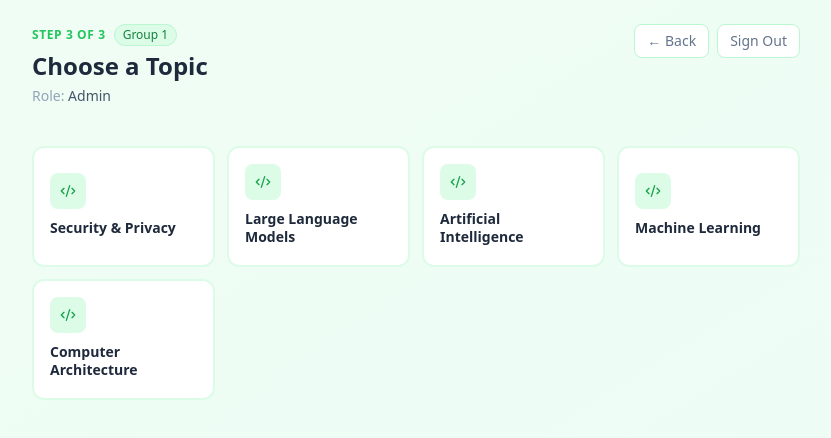
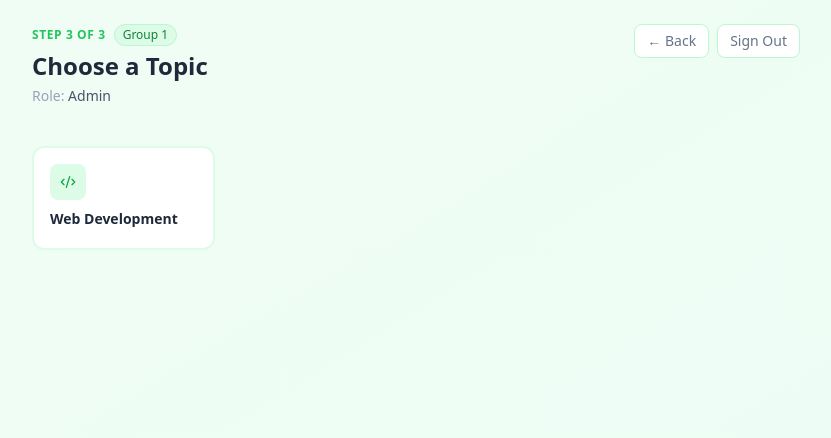
Before and after one commit to yosheejain/cp-agents-low-fid, a React (Vite) app in the folder low-fid-cp-agents/: page /topic in a window 1280 px wide. Shown: the top 438 px of the page, without its empty margins (224-1055 px from the left). Built offline with nearby package versions, Linux system fonts and the light colour scheme; no server answers; sample sign-in values are in the browser's storage.

Commit message:
Update user roles, add user_role to conversations

```diff
--- a/low-fid-cp-agents/src/pages/RoleSelect.jsx
+++ b/low-fid-cp-agents/src/pages/RoleSelect.jsx
@@ -9,7 +9,6 @@ const GROUP_NAMES = { 1: 'Group 1', 2: 'Group 2' }
 const ROLES_BY_GROUP = {
   1: [
     { id: 'designer',      label: 'Designer',       description: '', Icon: PanelLeftOpen },
-    { id: 'product_manager',      label: 'Product Manager',       description: '', Icon: PanelLeftOpen },
   ],
   2: [
     { id: 'software_engineer',      label: 'Software Engineer',       description: 'Developing software', Icon: Computer },
--- a/low-fid-cp-agents/src/pages/TopicSelect.jsx
+++ b/low-fid-cp-agents/src/pages/TopicSelect.jsx
@@ -8,11 +8,7 @@ const GROUP_NAMES = { 1: 'Group 1', 2: 'Group 2' }
 // ── Edit topics per group here ─────────────────────────────────────────────────
 const TOPICS_BY_GROUP = {
   1: [
-    { id: 'privacy_and_security', label: 'Security & Privacy',      description: '',    Icon: Code2          },
-    { id: 'llm', label: 'Large Language Models',       description: '',    Icon: Code2          },
-    { id: 'ai', label: 'Artificial Intelligence',       description: '',    Icon: Code2          },
-    { id: 'ml', label: 'Machine Learning',       description: '',    Icon: Code2          },
-    { id: 'comp_arch', label: 'Computer Architecture',       description: '',    Icon: Code2          },
+    { id: 'web_dev', label: 'Web Development',      description: '',    Icon: Code2          },
   ],
   2: [
     { id: 'llm', label: 'LLM',       description: 'Talks about databases and their use in software development',    Icon: Code2          },
--- a/low-fid-cp-agents/src/pages/UserRoleSelect.jsx
+++ b/low-fid-cp-agents/src/pages/UserRoleSelect.jsx
@@ -8,7 +8,6 @@ const GROUP_NAMES = { 1: 'Group 1', 2: 'Group 2' }
 // ── Edit user roles per group here ────────────────────────────────────────────
 const USER_ROLES_BY_GROUP = {
   1: [
-    { id: 'data_scientist',      label: 'Data Scientist',       description: '',           Icon: GraduationCap },
     { id: 'software_engineer',      label: 'Software Engineer',       description: '',           Icon: GraduationCap },
 
   ],
```
Also changed, not shown: low-fid-cp-agents/prompts/system_prompt.txt, 3 other files (tests, documents, lock files or other folders).
